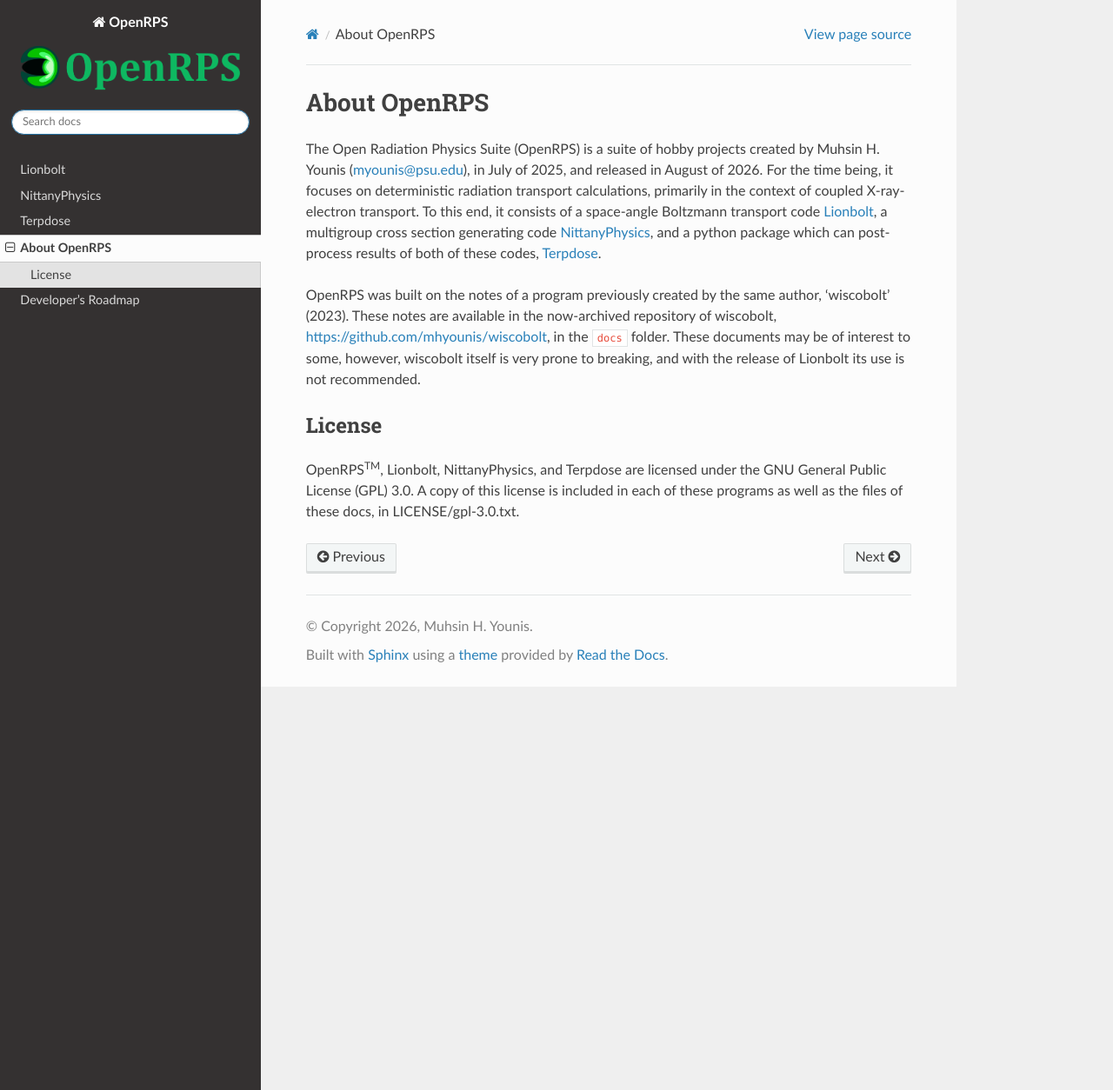
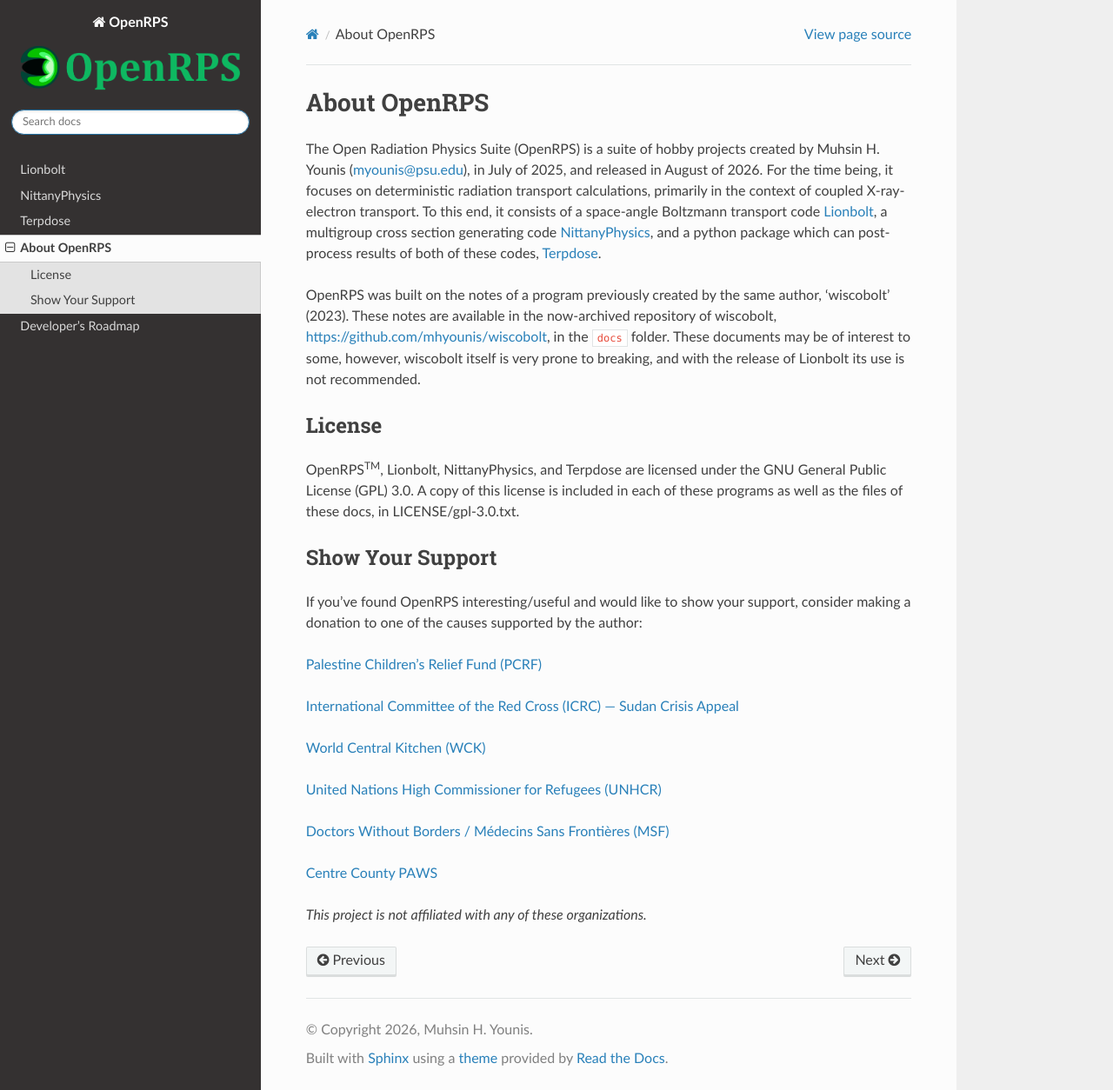
Before and after one commit to mhyounis/OpenRPS, a Sphinx documentation site: the page built from source/About/about.rst, in a window 1280 px wide and 1254 px high. Shown: the whole window at 87% size. Built offline with Sphinx 7.4.7 and the Read the Docs theme 3.1.0, drawn with Linux system fonts in a browser that asks for light colours.

Commit message:
Added section in about.rst for donations to various organizations

```diff
--- a/source/About/about.rst
+++ b/source/About/about.rst
@@ -11,3 +11,22 @@
 -------
 
 OpenRPS\ :sup:`TM`, Lionbolt, NittanyPhysics, and Terpdose are licensed under the GNU General Public License (GPL) 3.0. A copy of this license is included in each of these programs as well as the files of these docs, in LICENSE/gpl-3.0.txt.
+
+Show Your Support
+-----------------
+
+If you've found OpenRPS interesting/useful and would like to show your support, consider making a donation to one of the causes supported by the author:
+
+`Palestine Children's Relief Fund (PCRF) <https://www.pcrf.net/>`_
+
+`International Committee of the Red Cross (ICRC) — Sudan Crisis Appeal <https://www.icrc.org/en/donate/sudan-crisis>`_
+
+`World Central Kitchen (WCK) <https://wck.org/>`_
+
+`United Nations High Commissioner for Refugees (UNHCR) <https://donate.unhcr.org/int/en/general>`_
+
+`Doctors Without Borders / Médecins Sans Frontières (MSF) <https://www.doctorswithoutborders.org/>`_
+
+`Centre County PAWS <https://www.centrecountypaws.org/donate>`_
+
+*This project is not affiliated with any of these organizations.*
```
